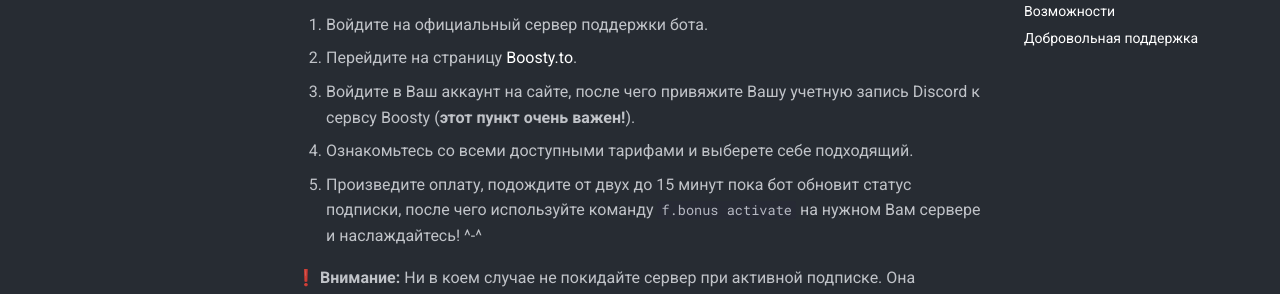
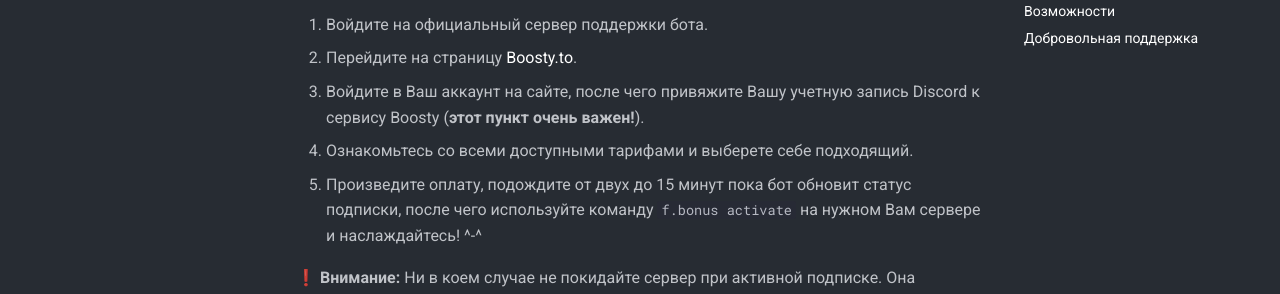
Before and after one commit to Flame-Developers/docs-v5, an MkDocs documentation site: the page built from docs/flame+.md, in a window 1280 px wide and 900 px high, scrolled down 434 px. Shown: the part 178-472 px from the top of the window. Built offline with MkDocs 1.6.1 and Material for MkDocs 9.7.7, drawn with Linux system fonts in a browser that asks for light colours; comment, search, counter and statistics services are not loaded.

Commit message:
chore: fix a typo

```diff
--- a/docs/flame+.md
+++ b/docs/flame+.md
@@ -6,7 +6,7 @@ Flame+ это своего рода подписка, которая предо
 
 1. Войдите на официальный сервер поддержки бота.
 2. Перейдите на страницу [Boosty.to](https://boosty.to/flame_official).
-3. Войдите в Ваш аккаунт на сайте, после чего привяжите Вашу учетную запись Discord к сервсу Boosty (**этот пункт очень важен!**).
+3. Войдите в Ваш аккаунт на сайте, после чего привяжите Вашу учетную запись Discord к сервису Boosty (**этот пункт очень важен!**).
 4. Ознакомьтесь со всеми доступными тарифами и выберете себе подходящий.
 5. Произведите оплату, подождите от двух до 15 минут пока бот обновит статус подписки, после чего используйте команду `f.bonus activate` на нужном Вам сервере и наслаждайтесь! ^-^
 
```
